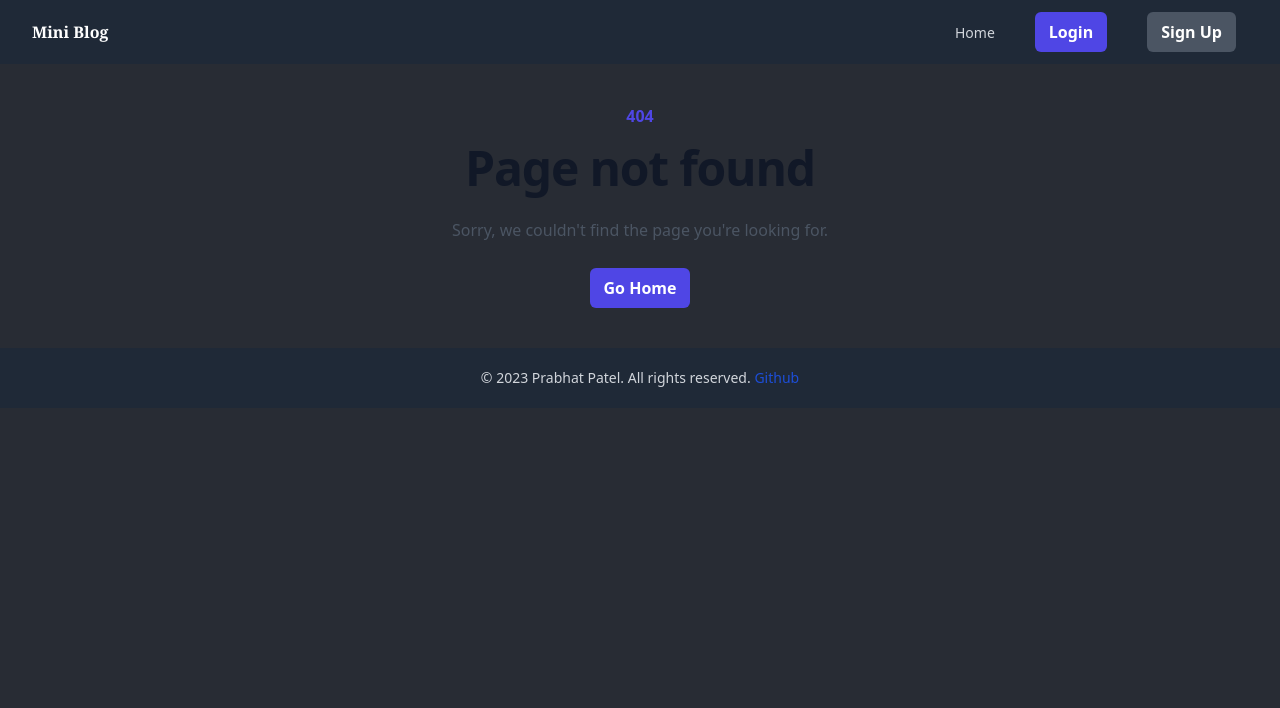
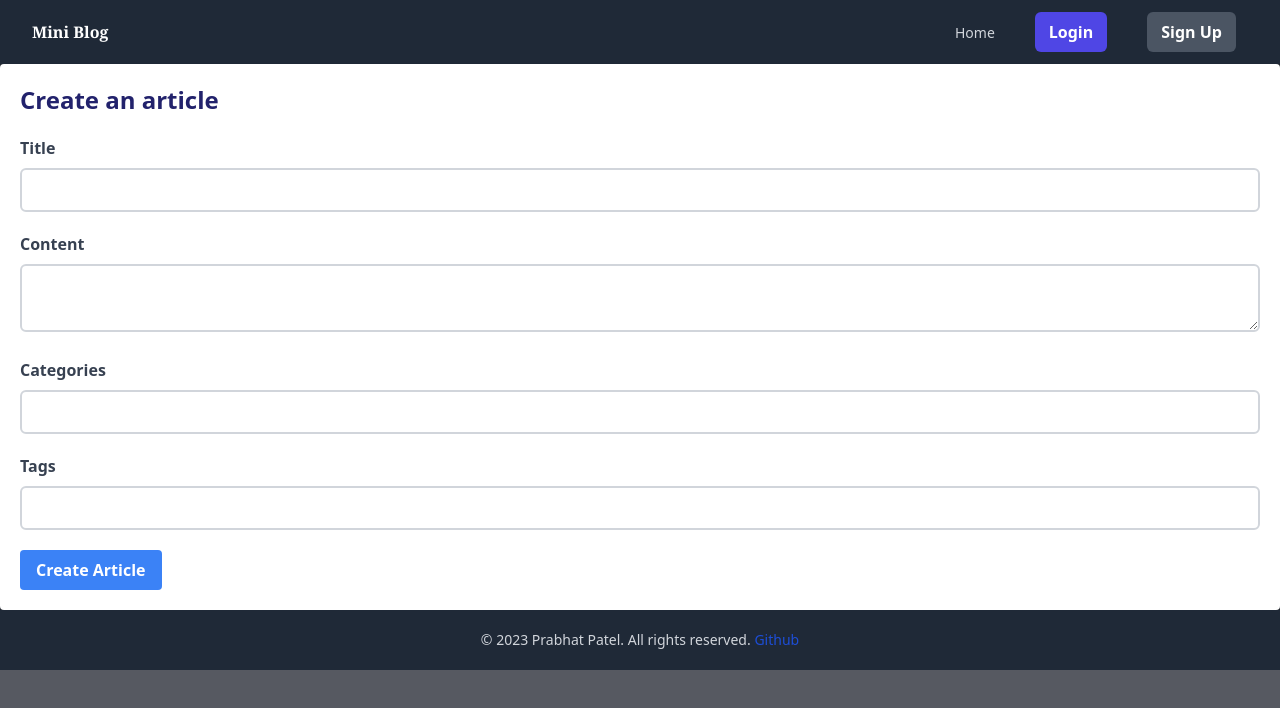
Before and after one commit to i-m-prabhat/Blog-App, a React (Create React App) app: page /article in a window 1280 px wide. Before the commit this address had no page. Shown: the top 708 px of the page. Built offline with nearby package versions, Linux system fonts and the light colour scheme.

Commit message:
article form complete

```diff
--- a/public/index.html
+++ b/public/index.html
@@ -3,11 +3,9 @@
 
   <head>
     <meta charset="utf-8" />
-    <link rel="icon" href="%PUBLIC_URL%/favicon.ico" />
     <meta name="viewport" content="width=device-width, initial-scale=1" />
     <meta name="theme-color" content="#000000" />
     <meta name="description" content="Web site created using create-react-app" />
-    <link rel="apple-touch-icon" href="%PUBLIC_URL%/logo192.png" />
     <link rel="manifest" href="%PUBLIC_URL%/manifest.json" />
     <title>Mini Blog App</title>
   </head>
--- a/src/App.js
+++ b/src/App.js
@@ -22,17 +22,11 @@ const App = () =>
           <Route exact path='/' element={<HomePage />} />
           <Route exact path='/login' element={<LoginForm />} />
           <Route exact path='/signup' element={<SignupForm />} />
+          <Route exact path='/article' element={<ArticleForm />} />
           <Route exact path='*' element={<Error />} />
         </Routes>
       </BrowserRouter>
       <Footer />
-      {/* <LoginForm /> */}
-      {/* <SignupForm /> */}
-      {/* <ArticleForm /> */}
-      {/* <ArticleList /> */}
-      {/* <ArticleView /> */}
-      {/* <ArticleCard /> */}
-      {/* <CommentForm /> */}
     </>
   )
 }
--- a/src/components/ArticleForm.jsx
+++ b/src/components/ArticleForm.jsx
@@ -1,45 +1,94 @@
 import React, { useState } from 'react';
+import axios from 'axios';
+import { Link, json, useNavigate } from 'react-router-dom'
+import baseUrl from "../baseUrl.json"
 
-const ArticleForm = ({ onSubmit }) =>
+
+const ArticleForm = () =>
 {
     const [title, setTitle] = useState('');
     const [content, setContent] = useState('');
-    const [categories, setCategories] = useState([]);
+    const [category, setCategories] = useState('');
     const [tags, setTags] = useState([]);
+    const redirect = useNavigate();
 
+    const article = () =>
+    {
+        let token = localStorage.getItem('token');
+        console.log(token);
+        axios.post(`${baseUrl.baseurl}/api/articles`, {
+            title,
+            content,
+            category,
+            tags,
+        }, {
+            headers: {
+                'Content-Type': 'application/json',
+                'Authorization': token,
+            },
+        }).then((response) =>
+        {
+            console.log(response.data.message)
+            // redirect("/");
+        }).catch((error) =>
+        {
+            console.error(error.response.data.message);
+            console.error(error);
+        })
+    }
     const handleSubmit = (e) =>
     {
         e.preventDefault();
-        const article = {
-            title,
-            content,
-            categories,
-            tags,
-        };
-        onSubmit(article);
+        article();
     }
 
     return (
-        <form onSubmit={handleSubmit} className="bg-white p-5 rounded shadow-md">
+        <form className="bg-white p-5 rounded shadow-md">
             <h2 className="text-2xl font-bold mb-5">Create an article</h2>
             <div className="mb-5">
                 <label htmlFor="title" className="block mb-2 font-bold text-gray-700">Title</label>
-                <input type="text" id="title" value={title} onChange={(e) => setTitle(e.target.value)} className="border-2 border-gray-300 p-2 w-full rounded-md" />
+                <input
+                    type="text"
+                    id="title"
+                    value={title}
+                    onChange={(e) => setTitle(e.target.value)}
+                    className="border-2 border-gray-300 p-2 w-full rounded-md" />
             </div>
-
+            {title}
             <div className="mb-5">
                 <label htmlFor="content" className="block mb-2 font-bold text-gray-700">Content</label>
-                <textarea id="content" value={content} onChange={(e) => setContent(e.target.value)} className="border-2 border-gray-300 p-2 w-full rounded-md"></textarea>
+                <textarea
+                    id="content"
+                    value={content}
+                    onChange={(e) => setContent(e.target.value)}
+                    className="border-2 border-gray-300 p-2 w-full rounded-md"></textarea>
             </div>
+            {content}
             <div className="mb-5">
                 <label htmlFor="categories" className="block mb-2 font-bold text-gray-700">Categories</label>
-                <input type="text" id="categories" value={categories.join(', ')} onChange={(e) => setCategories(e.target.value.split(',').map((category) => category.trim()))} className="border-2 border-gray-300 p-2 w-full rounded-md" />
+                <input
+                    type="text"
+                    id="categories"
+                    // value={category.join(', ')}
+                    name='category'
+                    // onChange={(e) => setCategories(e.target.value.split(',').map((category) => category.trim()))} className="border-2 border-gray-300 p-2 w-full rounded-md" />
+                    onChange={(e) => setCategories(e.target.value)} className="border-2 border-gray-300 p-2 w-full rounded-md" />
             </div>
+            {/* {categories} */}
             <div className="mb-5">
                 <label htmlFor="tags" className="block mb-2 font-bold text-gray-700">Tags</label>
-                <input type="text" id="tags" value={tags.join(', ')} onChange={(e) => setTags(e.target.value.split(',').map((tag) => tag.trim()))} className="border-2 border-gray-300 p-2 w-full rounded-md" />
+                <input
+                    type="text"
+                    id="tags"
+                    value={tags.join(', ')}
+                    onChange={(e) => setTags(e.target.value.split(',').map((tag) => tag.trim()))}
+                    className="border-2 border-gray-300 p-2 w-full rounded-md" />
             </div>
-            <button type="submit" className="bg-blue-500 hover:bg-blue-600 text-white font-bold py-2 px-4 rounded">Create Article</button>
+            {tags}
+            <button
+                type="submit"
+                onClick={handleSubmit}
+                className="bg-blue-500 hover:bg-blue-600 text-white font-bold py-2 px-4 rounded">Create Article</button>
         </form>
     );
 }
--- a/src/components/LoginForm.jsx
+++ b/src/components/LoginForm.jsx
@@ -1,23 +1,59 @@
-import React from 'react'
+import axios from 'axios';
+import React, { useState } from 'react'
 import { Link, useNavigate } from 'react-router-dom'
+import baseUrl from "../baseUrl.json"
 
 const LoginForm = () =>
 {
+
+    const [email, setEmail] = useState("");
+    const [password, setPassword] = useState("");
+    const [error, setError] = useState('');
+    const [msg, setMsg] = useState('');
     const redirect = useNavigate();
 
-    const handleLogin = () =>
+    const login = () =>
     {
-        redirect("/signup");
+        axios.post(`${baseUrl.baseurl}/api/login`, {
+            email, password
+        }).then((response) =>
+        {
+            const token = response.data.token;
+            localStorage.setItem('token', token);
+            // window.alert(`Hey You are Registerd Successfuly. Now you can Login`);
+            setEmail("");
+            setPassword("")
+            setError("");
+            // console.log(response.data.message)
+            setMsg(response.data.message);
+            // redirect("/");
+        }).catch((error) =>
+        {
+            setError(error.response.data.message);
+        })
+    }
+    const handleLogin = (e) =>
+    {
+        e.preventDefault();
+        if (email.includes("@"))
+        {
+
+            redirect("/article");
+        }
+        login();
     }
     return (
-        <div className="flex justify-center items-center h-screen">
+        <div className="flex justify-center items-center mb-[120px] mt-8">
             <form className="bg-slate-200 p-10 rounded shadow-md">
-                <h2 className="text-2xl font-bold mb-5">Login</h2>
+                {msg && <p className="text-[25px] mt-3 text-blue-700 font-bold">{msg}</p>}
+                <h2 className="text-2xl text-gray-500 font-bold mb-5">Login</h2>
                 <div className="mb-5">
                     <label htmlFor="email" className="block mb-2 font-bold text-gray-700">Email</label>
                     <input
                         type="email"
                         id="email"
+                        name='email'
+                        onChange={(e) => setEmail(e.target.value)}
                         required
                         className="w-full px-3 py-2 border rounded-md focus:outline-none focus:ring-2 focus:ring-blue-600" />
                 </div>
@@ -26,6 +62,8 @@ const LoginForm = () =>
                     <input
                         type="password"
                         id="password"
+                        name='password'
+                        onChange={(e) => setPassword(e.target.value)}
                         required
                         className="w-full px-3 py-2 border rounded-md focus:outline-none focus:ring-2 focus:ring-blue-600" />
                 </div>
@@ -33,6 +71,7 @@ const LoginForm = () =>
                     className="w-full bg-blue-600 text-white font-bold py-2 rounded-md hover:bg-blue-700 transition duration-300"
                     onClick={handleLogin}
                 >Login</button>
+                {error && <p className="text-[15px] mt-3 text-red-700 font-bold">{error}</p>}
                 <p className="text-sm mt-3">Don't have an account?
                     <span className="text-blue-600 font-bold hover:underline"><Link to={"/signup"} >Sign up</Link></span>
                 </p>
--- a/src/components/Nav.jsx
+++ b/src/components/Nav.jsx
@@ -20,13 +20,13 @@ const Nav = () =>
                             </a>
                             <a href="/login" className="text-gray-300 hover:text-white px-3 py-2 rounded-md text-sm font-medium">
                                 <button
-                                    class="rounded-md bg-indigo-600 px-3.5 py-1.5 text-base font-semibold leading-7 text-white hover:bg-indigo-500">
+                                    className="rounded-md bg-indigo-600 px-3.5 py-1.5 text-base font-semibold leading-7 text-white hover:bg-indigo-500">
                                     Login
                                 </button>
                             </a>
                             <a href="/signup" className="text-gray-300 hover:text-white px-3 py-2 rounded-md text-sm font-medium">
                                 <button
-                                    class="rounded-md bg-gray-600 px-3.5 py-1.5 text-base font-semibold leading-7 text-white hover:bg-gray-500">
+                                    className="rounded-md bg-gray-600 px-3.5 py-1.5 text-base font-semibold leading-7 text-white hover:bg-gray-500">
                                     Sign Up
                                 </button>
                             </a>
--- a/src/components/SignupForm.jsx
+++ b/src/components/SignupForm.jsx
@@ -35,9 +35,9 @@ const SignupForm = () =>
         signup();
     }
     return (
-        <div className="flex justify-center items-center h-screen">
+        <div className="flex justify-center items-center mt-10 mb-5">
             <form className="bg-slate-200 p-10 rounded shadow-md">
-                <h2 className="text-2xl font-bold mb-5">Sign up</h2>
+                <h2 className="text-2xl text-gray-500 font-bold mb-5">Sign up</h2>
                 <div className="mb-5">
                     <label htmlFor="name" className="block mb-2 font-bold text-gray-700">Name</label>
                     <input
--- a/src/index.css
+++ b/src/index.css
@@ -3,6 +3,6 @@
 @tailwind utilities;
 
 body {
-  background-color: #282c34;
-  color: #e5e7eb;
+  background-color: #565961;
+  color: #005d;
 }
--- a/src/index.js
+++ b/src/index.js
@@ -7,7 +7,7 @@ import reportWebVitals from './reportWebVitals';
 const root = ReactDOM.createRoot(document.getElementById('root'));
 root.render(
   <React.StrictMode>
-    <div className="bg-[#282c34]">
+    <div className="bg-gradient-to-r from-[#282c34] to-[#21252b]">
       <App />
     </div>
   </React.StrictMode>
```
